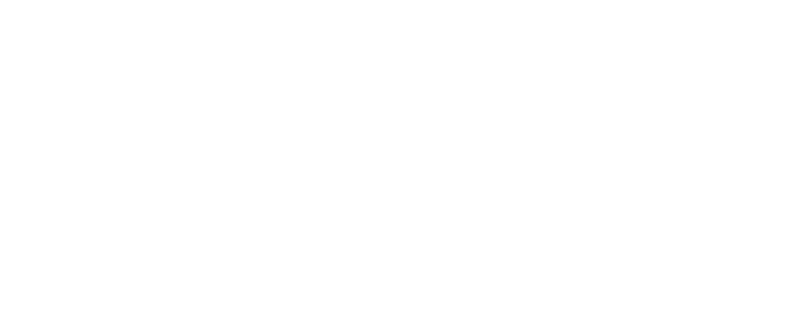
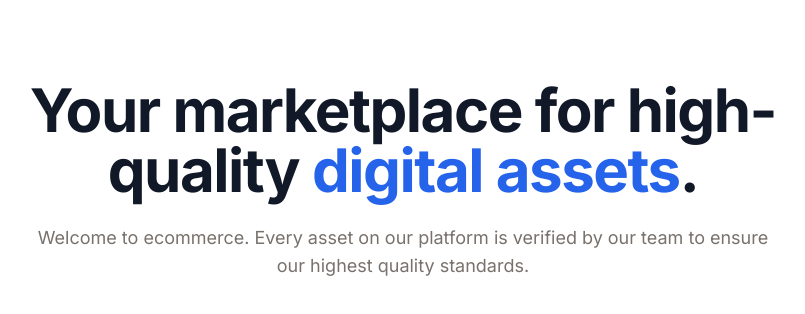
Before and after one commit to Poleexpr/ecommerce, a Next.js app: page / in a window 1280 px wide. Shown: the top 314 px of the page, without its empty margins (237-1042 px from the left). Built offline with nearby package versions, Linux system fonts and the light colour scheme.

Commit message:
feat: add MaxWidthWrapper component

```diff
--- a/package.json
+++ b/package.json
@@ -18,6 +18,7 @@
   },
   "dependencies": {
     "class-variance-authority": "^0.7.0",
+    "classnames": "^2.5.1",
     "clsx": "^2.1.0",
     "lucide-react": "^0.321.0",
     "next": "14.1.0",
--- a/src/app/globals.css
+++ b/src/app/globals.css
@@ -5,64 +5,47 @@
 @layer base {
   :root {
     --background: 0 0% 100%;
-    --foreground: 222.2 84% 4.9%;
-
+    --foreground: 20 14.3% 4.1%;
     --card: 0 0% 100%;
-    --card-foreground: 222.2 84% 4.9%;
-
+    --card-foreground: 20 14.3% 4.1%;
     --popover: 0 0% 100%;
-    --popover-foreground: 222.2 84% 4.9%;
-
-    --primary: 222.2 47.4% 11.2%;
-    --primary-foreground: 210 40% 98%;
-
-    --secondary: 210 40% 96.1%;
-    --secondary-foreground: 222.2 47.4% 11.2%;
-
-    --muted: 210 40% 96.1%;
-    --muted-foreground: 215.4 16.3% 46.9%;
-
-    --accent: 210 40% 96.1%;
-    --accent-foreground: 222.2 47.4% 11.2%;
-
+    --popover-foreground: 20 14.3% 4.1%;
+    --primary: 24 9.8% 10%;
+    --primary-foreground: 60 9.1% 97.8%;
+    --secondary: 60 4.8% 95.9%;
+    --secondary-foreground: 24 9.8% 10%;
+    --muted: 60 4.8% 95.9%;
+    --muted-foreground: 25 5.3% 44.7%;
+    --accent: 60 4.8% 95.9%;
+    --accent-foreground: 24 9.8% 10%;
     --destructive: 0 84.2% 60.2%;
-    --destructive-foreground: 210 40% 98%;
-
-    --border: 214.3 31.8% 91.4%;
-    --input: 214.3 31.8% 91.4%;
-    --ring: 222.2 84% 4.9%;
-
+    --destructive-foreground: 60 9.1% 97.8%;
+    --border: 20 5.9% 90%;
+    --input: 20 5.9% 90%;
+    --ring: 20 14.3% 4.1%;
     --radius: 0.5rem;
   }
 
   .dark {
-    --background: 222.2 84% 4.9%;
-    --foreground: 210 40% 98%;
-
-    --card: 222.2 84% 4.9%;
-    --card-foreground: 210 40% 98%;
-
-    --popover: 222.2 84% 4.9%;
-    --popover-foreground: 210 40% 98%;
-
-    --primary: 210 40% 98%;
-    --primary-foreground: 222.2 47.4% 11.2%;
-
-    --secondary: 217.2 32.6% 17.5%;
-    --secondary-foreground: 210 40% 98%;
-
-    --muted: 217.2 32.6% 17.5%;
-    --muted-foreground: 215 20.2% 65.1%;
-
-    --accent: 217.2 32.6% 17.5%;
-    --accent-foreground: 210 40% 98%;
-
+    --background: 20 14.3% 4.1%;
+    --foreground: 60 9.1% 97.8%;
+    --card: 20 14.3% 4.1%;
+    --card-foreground: 60 9.1% 97.8%;
+    --popover: 20 14.3% 4.1%;
+    --popover-foreground: 60 9.1% 97.8%;
+    --primary: 60 9.1% 97.8%;
+    --primary-foreground: 24 9.8% 10%;
+    --secondary: 12 6.5% 15.1%;
+    --secondary-foreground: 60 9.1% 97.8%;
+    --muted: 12 6.5% 15.1%;
+    --muted-foreground: 24 5.4% 63.9%;
+    --accent: 12 6.5% 15.1%;
+    --accent-foreground: 60 9.1% 97.8%;
     --destructive: 0 62.8% 30.6%;
-    --destructive-foreground: 210 40% 98%;
-
-    --border: 217.2 32.6% 17.5%;
-    --input: 217.2 32.6% 17.5%;
-    --ring: 212.7 26.8% 83.9%;
+    --destructive-foreground: 60 9.1% 97.8%;
+    --border: 12 6.5% 15.1%;
+    --input: 12 6.5% 15.1%;
+    --ring: 24 5.7% 82.9%;
   }
 }
 
--- a/src/app/layout.tsx
+++ b/src/app/layout.tsx
@@ -1,3 +1,4 @@
+import classNames from 'classnames';
 import type { Metadata } from 'next';
 import { Inter } from 'next/font/google';
 import './globals.css';
@@ -14,8 +15,12 @@ export const RootLayout = ({
 }: Readonly<{
   children: React.ReactNode;
 }>) => (
-  <html lang='en'>
-    <body className={inter.className}>{children}</body>
+  <html className='h-full' lang='en'>
+    <body className={classNames('relative h-full font-sans antialiased', inter.className)}>
+      <div className='relative flex flex-col min-h-screen'>
+        <div className='flex-grow flex-1'>{children}</div>
+      </div>
+    </body>
   </html>
 );
 
--- a/src/app/page.tsx
+++ b/src/app/page.tsx
@@ -1,3 +1,19 @@
-export const Home = () => <main />;
+import { MaxWidthWrapper } from '@/components/skeleton';
+
+const Home = () => (
+  <main>
+    <MaxWidthWrapper>
+      <div className='py-20 mx-auto text-center flex flex-col items-center max-w-3xl'>
+        <h1 className='text-4xl font-bold tracking-tight text-gray-900 sm:text-6xl'>
+          Your marketplace for high-quality <span className='text-blue-600'>digital assets</span>.
+        </h1>
+        <p className='mt-6 text-lg max-w-prose text-muted-foreground'>
+          Welcome to ecommerce. Every asset on our platform is verified by our team to ensure our
+          highest quality standards.
+        </p>
+      </div>
+    </MaxWidthWrapper>
+  </main>
+);
 
 export default Home;
--- /dev/null
+++ b/src/components/index.ts
@@ -0,0 +1 @@
+export * from './skeleton';
--- /dev/null
+++ b/src/components/skeleton/MaxWidthWrapper.tsx
@@ -0,0 +1,13 @@
+import classNames from 'classnames';
+import type { FC, ReactNode } from 'react';
+
+interface MaxWidthWrapperProps {
+  className?: string;
+  children?: ReactNode;
+}
+
+export const MaxWidthWrapper: FC<MaxWidthWrapperProps> = ({ className, children }) => (
+  <div className={classNames('mx-auto w-full max-w-screen-xl px-2.5 md:px-20', className)}>
+    {children}
+  </div>
+);
--- /dev/null
+++ b/src/components/skeleton/index.ts
@@ -0,0 +1 @@
+export * from './MaxWidthWrapper'
--- a/tsconfig.json
+++ b/tsconfig.json
@@ -21,7 +21,8 @@
     "paths": {
       "@/*": ["./src/*"],
       "@/utils/helpers/*": ["./src/utils/helpers/*"],
-      "@/utils/constants/*": ["./src/utils/constants/*"]
+      "@/utils/constants/*": ["./src/utils/constants/*"],
+      "@/components/skeleton/*": ["./src/components/skeleton/*"]
     }
   },
   "include": ["next-env.d.ts", "**/*.ts", "**/*.tsx", ".next/types/**/*.ts"],
```
Also changed, not shown: 1 other file (tests, documents, lock files or other folders).
